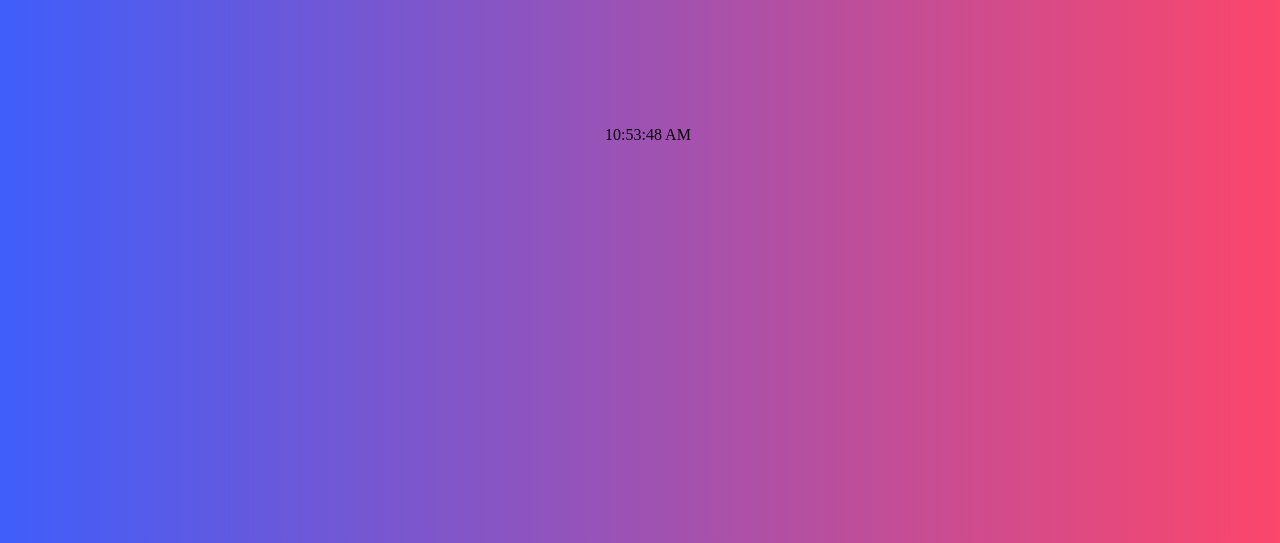
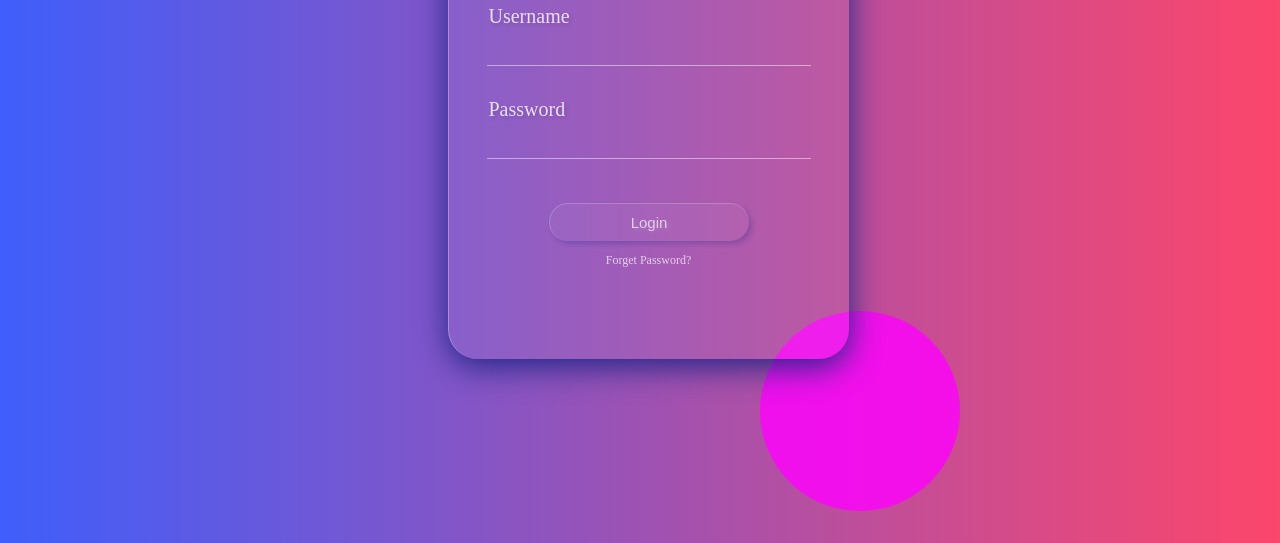
Before and after one commit to Senthamil12345/Portfolio-, a plain HTML site: page index.html in a window 1280 px wide. Shown: the part 273-816 px from the top of the page. Drawn offline with Linux system fonts and the light colour scheme.

Commit message:
Add files via upload

```diff
--- a/index.html
+++ b/index.html
@@ -1,42 +1,21 @@
 <!DOCTYPE html>
-<html lang="en" dir="ltr">
+<html lang="en">
 <head>
-    <meta charset="utf-8">
-    <title>Digital Clock with Glowing Effect | CodingNepal</title>
+    <meta charset="UTF-8">
+    <meta http-equiv="X-UA-Compatible"content="IE=edge">
+    <meta name="viewport" content="width=device-with, initial-scale=1.0">
+    <title>Glassmorphism</title>
     <link rel="stylesheet" href="style.css">
 </head>
 <body>
-    <div class="wrapper">
-        <div class="display">
-            <div id="time"></div>
-        </div>
-    <span></span>
-    <span></span>
-   </div>
-
-   <script>
-    setInterval(()=>{
-    const time = document.querySelector("#time")
-    let date = new Date();
-    let hours = date.getHours();
-    let minutes = date.getMinutes();
-    let seconds = date.getSeconds();
-    let day_night = "AM";
-    if(hours > 12){
-      day_night = "PM";
-      hours = hours - 12;
-    }
-    if(hours < 10){
-        hours = "0" + hours;
-    }
-    if(minutes < 10){
-        minutes = "0" + minutes;
-    }
-    if(seconds < 10){
-        seconds = "0" + minutes;
-    }
-    time.textContent = hours + ":" + minutes + ":" + seconds + " " + day_night;
-    });
-   </script>
-  </body>
+    <form>
+        <h1>LOGIN</h1>
+        <label>Username</label>
+        <input type="text">
+        <label>Password</label>
+        <input type="password">
+        <button>Login</button>
+        <a>Forget Password?</a>
+    </form>
+</body>
 </html>
```
